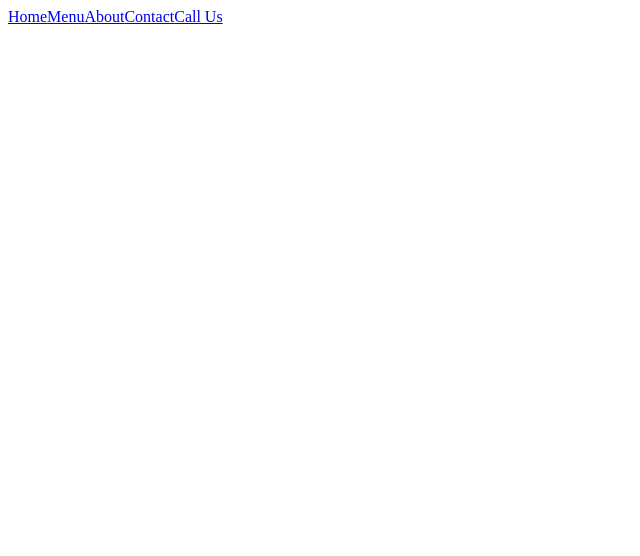
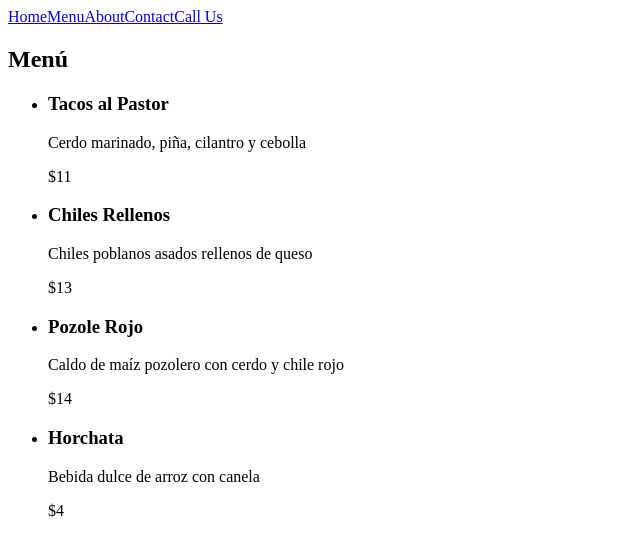
Before and after one commit to JosephMelesse/hack-website, a React (Vite) app: page /menu in a window 1280 px wide. Shown: the top 556 px of the page, without its empty margins (0-640 px from the left). Built offline with nearby package versions, Linux system fonts and the light colour scheme.

Commit message:
front end: menu complete

```diff
--- a/src/components/TranslateButton.jsx
+++ b/src/components/TranslateButton.jsx
@@ -1,9 +1,10 @@
 // TRANSLATE BUTTON - Tasfia
 // English/Spanish toggle stub. Do not implement translation logic here yet.
+import data from "../data.json";
 function TranslateButton() {
   return (
     <>
-      <button></button>
+      <button>{data.en.translate}</button>
     </>
   );
 }
--- a/src/pages/Menu.jsx
+++ b/src/pages/Menu.jsx
@@ -1,9 +1,20 @@
 // MENU: Tasfia
+import data from "../data.json";
 function Menu() {
   return (
     <section>
       {/* TODO (Tasfia): menu list */}
       {/* retrieve data from data.json*/}
+      <h2>{data.es.menu.title}</h2>
+      <ul>
+        {data.es.menu.items.map((item, index) => (
+          <li key={index}>
+            <h3>{item.name}</h3>
+            <p>{item.description}</p>
+            <span>{item.price}</span>
+          </li>
+        ))}
+      </ul>
     </section>
   );
 }
```
